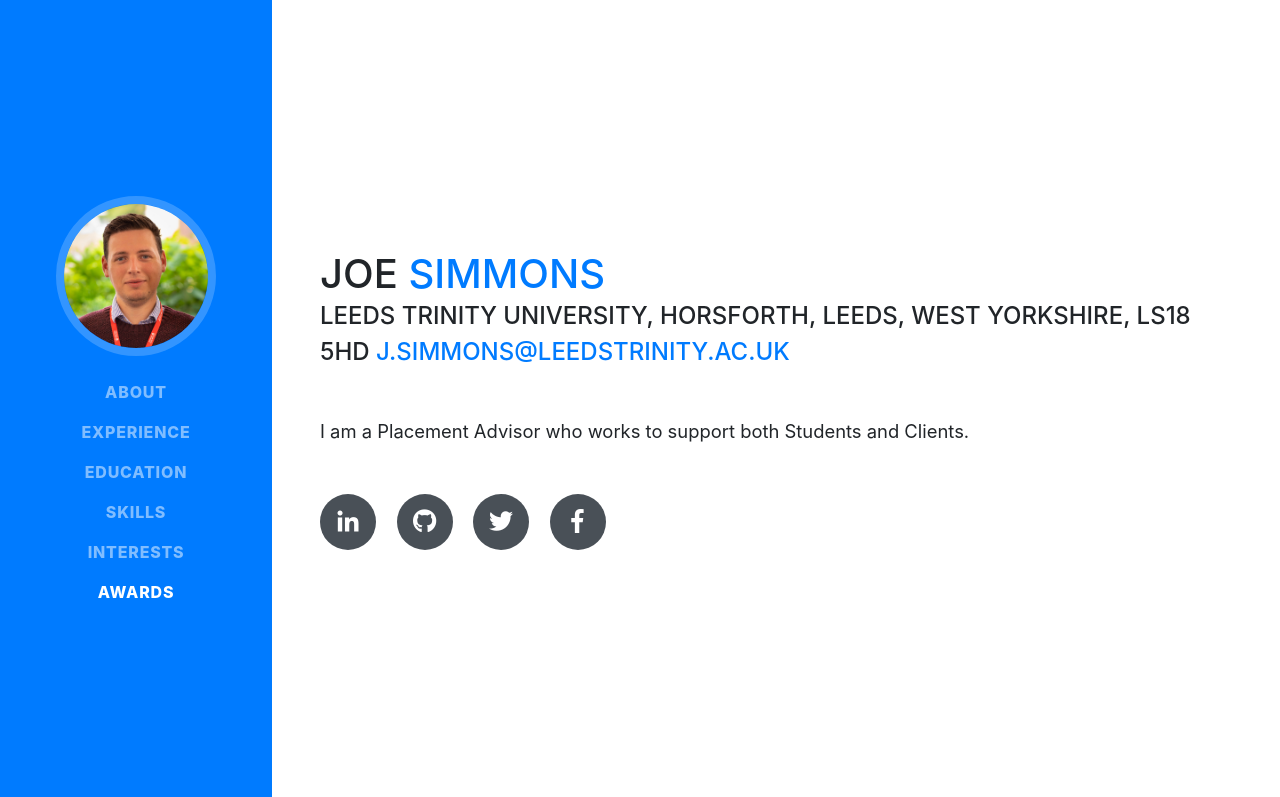
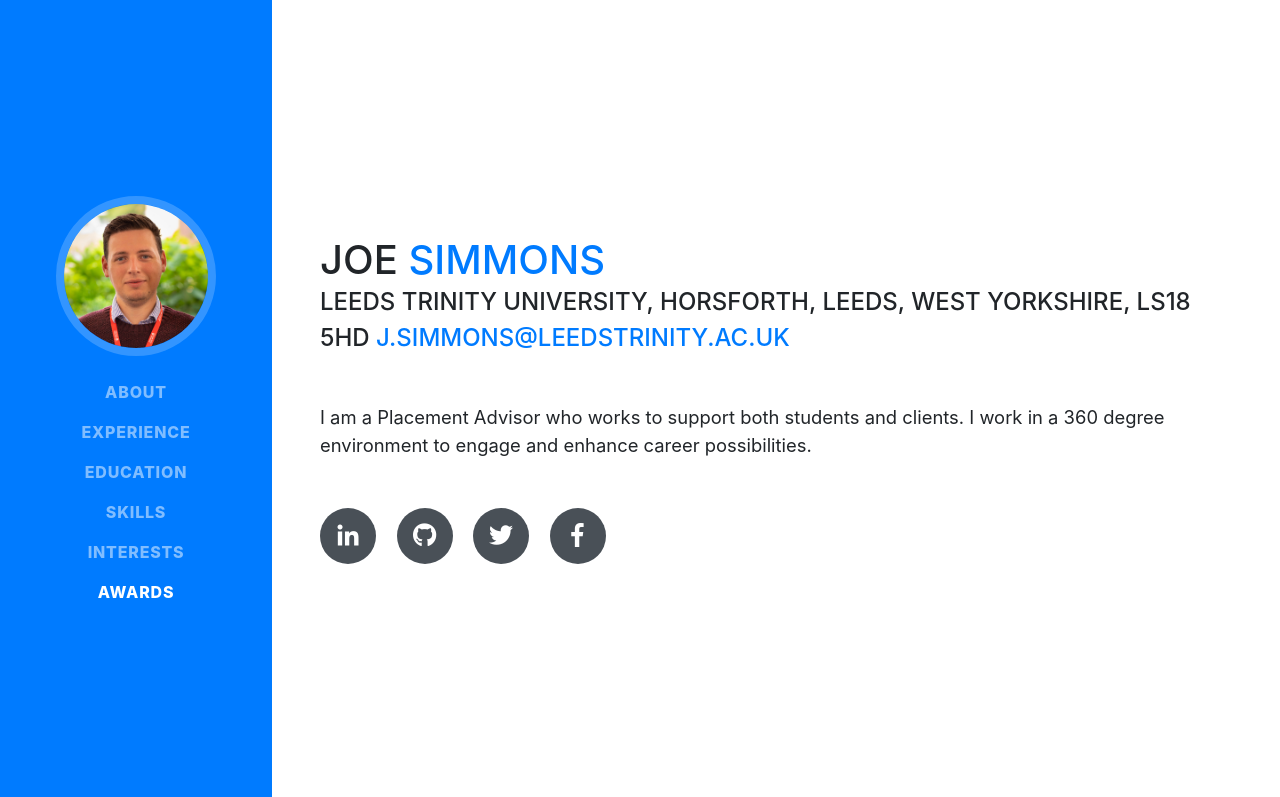
Before and after one commit to simmonsjoe/simmonsjoe.github.io, a website with bundled scripts: page index.html in a window 1280 px wide. Shown: the top 797 px of the page. Built offline with nearby package versions, Linux system fonts and the light colour scheme; a web font is replaced by a local one.

Commit message:
commit 5

```diff
--- a/index.html
+++ b/index.html
@@ -69,7 +69,7 @@
           <div class="subheading mb-5">Leeds Trinity University, Horsforth, Leeds, West Yorkshire, LS18 5HD
             <a href="mailto:name@email.com">j.simmons@leedstrinity.ac.uk</a>
           </div>
-          <p class="lead mb-5">I am a Placement Advisor who works to support both Students and Clients.</p>
+          <p class="lead mb-5">I am a Placement Advisor who works to support both students and clients. I work in a 360 degree environment to engage and enhance career possibilities.</p>
           <div class="social-icons">
             <a href="#">
               <i class="fab fa-linkedin-in"></i>
```
